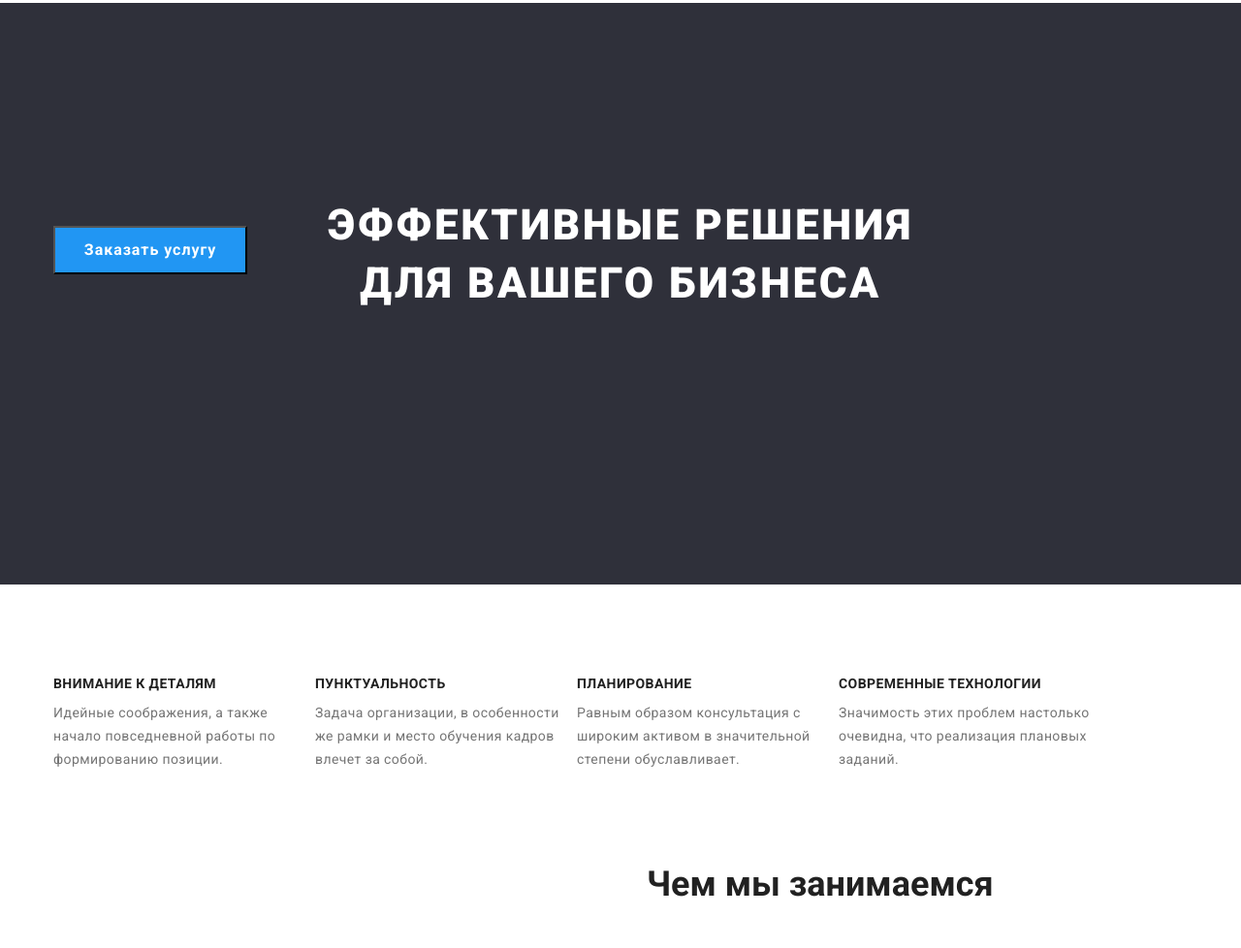
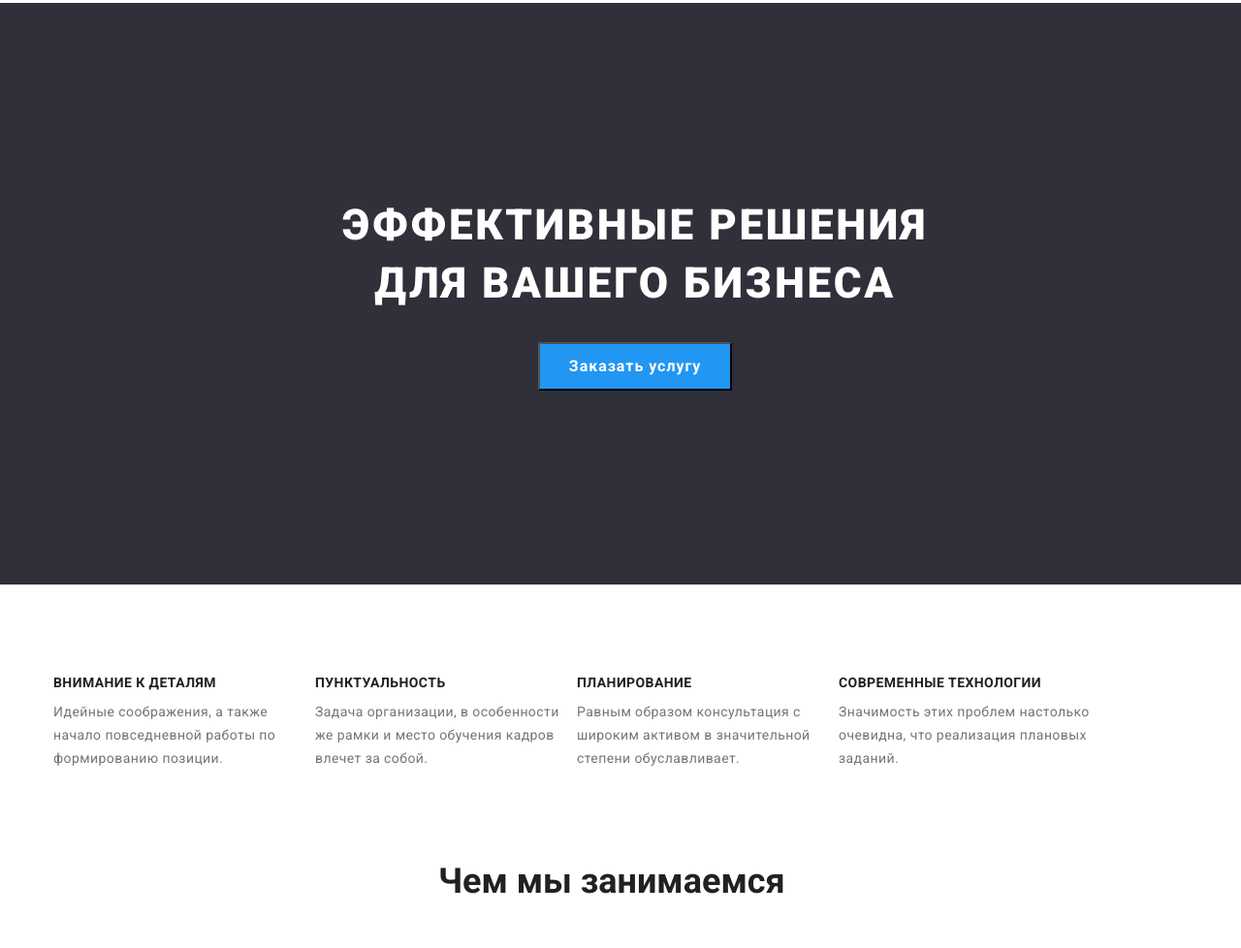
Before and after one commit to AleksandrYakovenko1984/goit-markup-hw-02, a plain HTML site: page index.html in a window 1280 px wide. Shown: the part 92-1070 px from the top of the page at 97% size. Drawn offline with nearby package versions, Linux system fonts and the light colour scheme.

Commit message:
исправил ошибки главной страницы

```diff
--- a/css/styles.css
+++ b/css/styles.css
@@ -139,17 +139,14 @@ a {
   margin-bottom: 94px;
   height: 600px;
   display: flex;
-  flex-direction: column;
 }
 .hero-name {
   width: 696px;
   height: 120px;
-  margin-bottom: 30px;
-  margin-left: auto;
-  margin-right: auto;
-  padding-top: 200px;
-  font-family: Roboto;
-  font-style: normal;
+  margin-left: 252px;
+  margin-right: 252px;
+  margin-top: 200px;
+
   font-weight: 900;
   font-size: 44px;
   line-height: 1.36;
@@ -163,8 +160,9 @@ a {
 .button-hero {
   width: 200px;
   height: 50px;
-  left: 700px;
-  top: 430px;
+  margin-left: 500px;
+  margin-right: 500px;
+  margin-top: 30px;
   background-color: #2196f3;
   color: #fff;
   font-weight: bold;
@@ -172,7 +170,6 @@ a {
   line-height: 1.87;
   letter-spacing: 0.06em;
   cursor: pointer;
-  align-items: center;
 }
 /* наши сильные стороны */
 .our-power-sides {
@@ -186,22 +183,17 @@ a {
   margin-right: 30px;
 }
 .our-power-side {
-  font-family: Roboto;
-  font-style: normal;
   font-weight: bold;
   font-size: 14px;
-  line-height: 1, 14;
+  line-height: 1.14;
   letter-spacing: 0.03em;
   text-transform: uppercase;
   margin-bottom: 10px;
 }
 .text {
   width: 270px;
-  height: 75px;
-  font-style: normal;
-  font-weight: normal;
   font-size: 14px;
-  line-height: 24px;
+  line-height: 1.71;
   letter-spacing: 0.03em;
   color: #757575;
 }
@@ -210,12 +202,13 @@ a {
 .we-are-do {
   width: 376px;
   height: 42px;
-  font-family: Roboto;
-  font-style: normal;
+
   font-weight: bold;
   font-size: 36px;
   line-height: 1.16;
-  margin: 0px 612px 50px 612px;
+  margin-left: auto;
+  margin-right: auto;
+  margin-bottom: 50px;
   color: #212121;
 }
 .what-we-do {
@@ -233,8 +226,6 @@ a {
 }
 /* наша команда */
 .our-team-name {
-  font-family: Roboto;
-  font-style: normal;
   font-weight: bold;
   font-size: 36px;
   line-height: 1.16;
@@ -248,11 +239,9 @@ a {
   margin-bottom: 94px;
 }
 .agent-name {
-  font-family: Roboto;
-  font-style: normal;
   font-weight: 500;
   font-size: 16px;
-  line-height: 19px;
+  line-height: 1.18;
   text-align: center;
   letter-spacing: 0.03em;
   color: #212121;
@@ -260,15 +249,11 @@ a {
   margin-bottom: 10px;
 }
 .agent-prof {
-  font-family: Roboto;
-  font-style: normal;
-  font-weight: normal;
   font-size: 16px;
   line-height: 19px;
   text-align: center;
   letter-spacing: 0.03em;
   margin-bottom: 30px;
-
   color: #757575;
 }
 .card-agent {
```
Also changed, not shown: index.html (+1 -0 lines), portfolio.html (+9 -14 lines).
